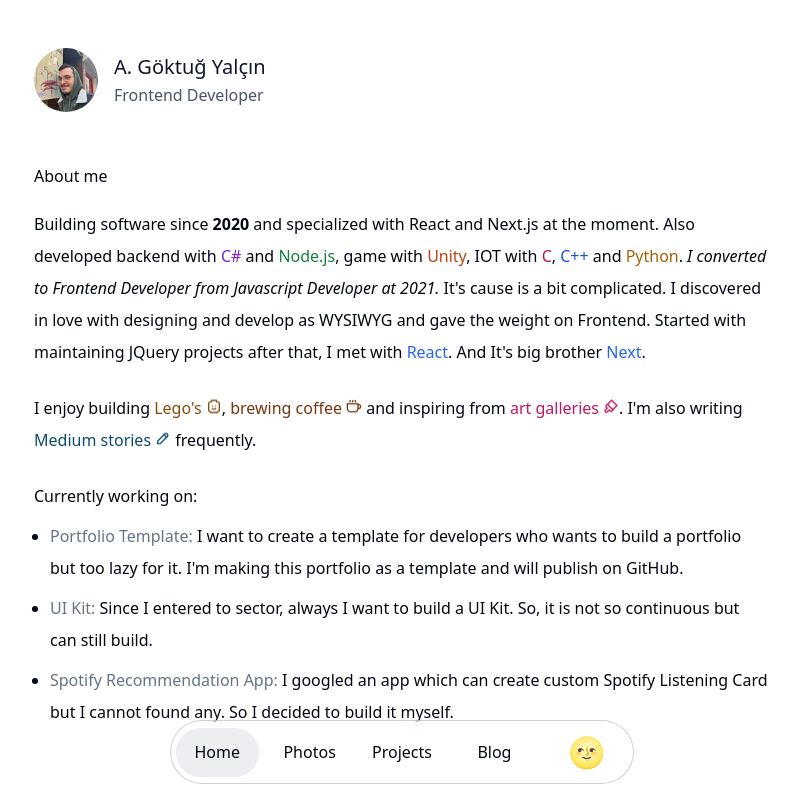
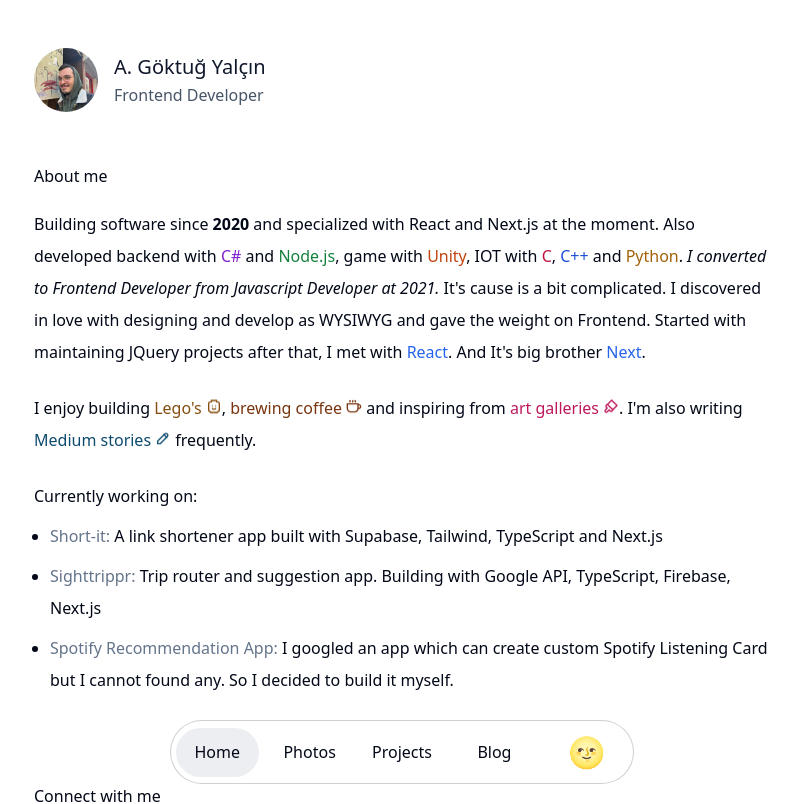
Before and after one commit to GoktugYalcin/next-portfolio-sample, a Next.js app: page / in a window 1280 px wide. Shown: the top 804 px of the page, without its empty margins (238-1036 px from the left). Built offline with nearby package versions, Linux system fonts and the light colour scheme.

Commit message:
add: Changed projects

```diff
--- a/app/page.tsx
+++ b/app/page.tsx
@@ -64,18 +64,15 @@
           <h2 className="mb-2">Currently working on:</h2>
           <ul>
             <RecentProject
-              label={"Portfolio Template"}
+              label={"Short-it"}
               description={
-                "I want to create a template for developers who wants to build a\n" +
-                "                portfolio but too lazy for it. I'm making this portfolio as\n" +
-                "                a template and will publish on GitHub."
+                "A link shortener app built with Supabase, Tailwind, TypeScript and Next.js"
               }
             />
             <RecentProject
-              label={"UI Kit"}
+              label={"Sighttrippr"}
               description={
-                "Since I entered to sector, always I want to build a UI Kit. So,\n" +
-                "                it is not so continuous but can still build."
+                "Trip router and suggestion app. Building with Google API, TypeScript, Firebase, Next.js"
               }
             />
             <RecentProject
```
